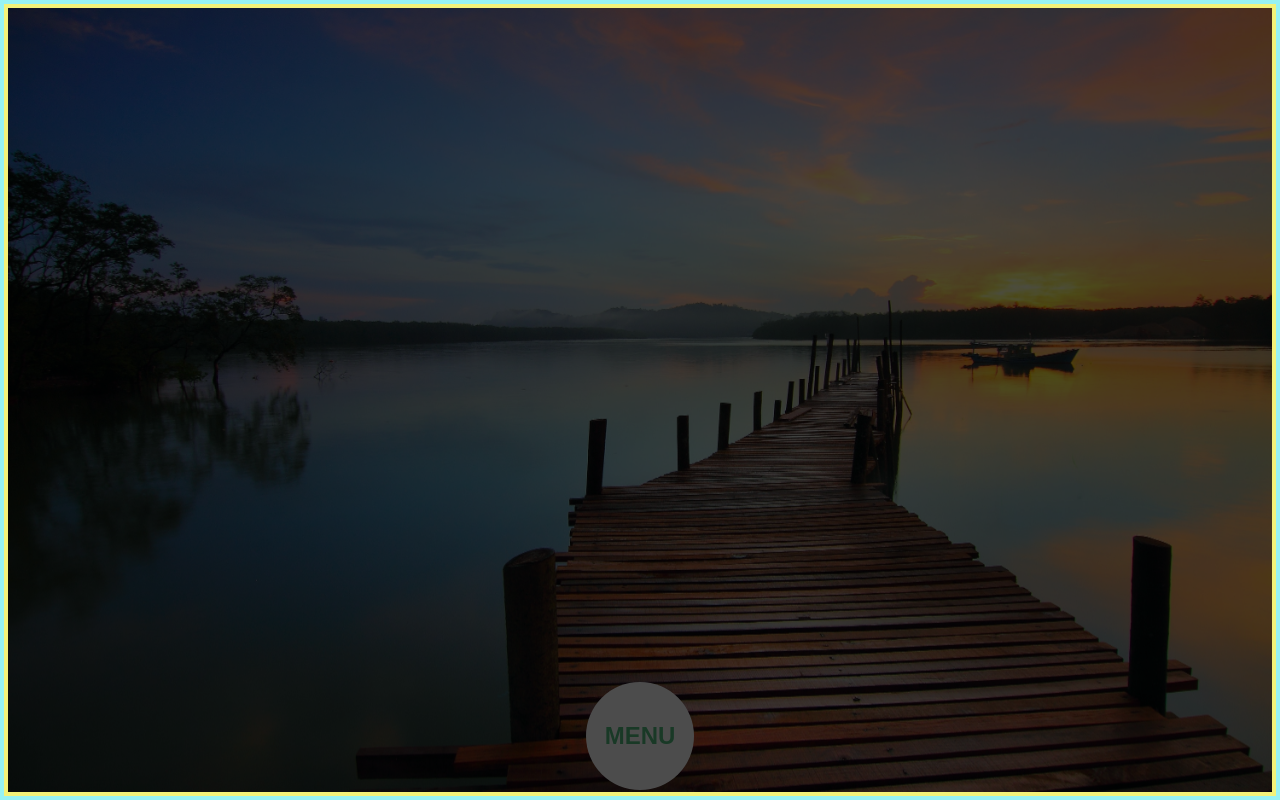
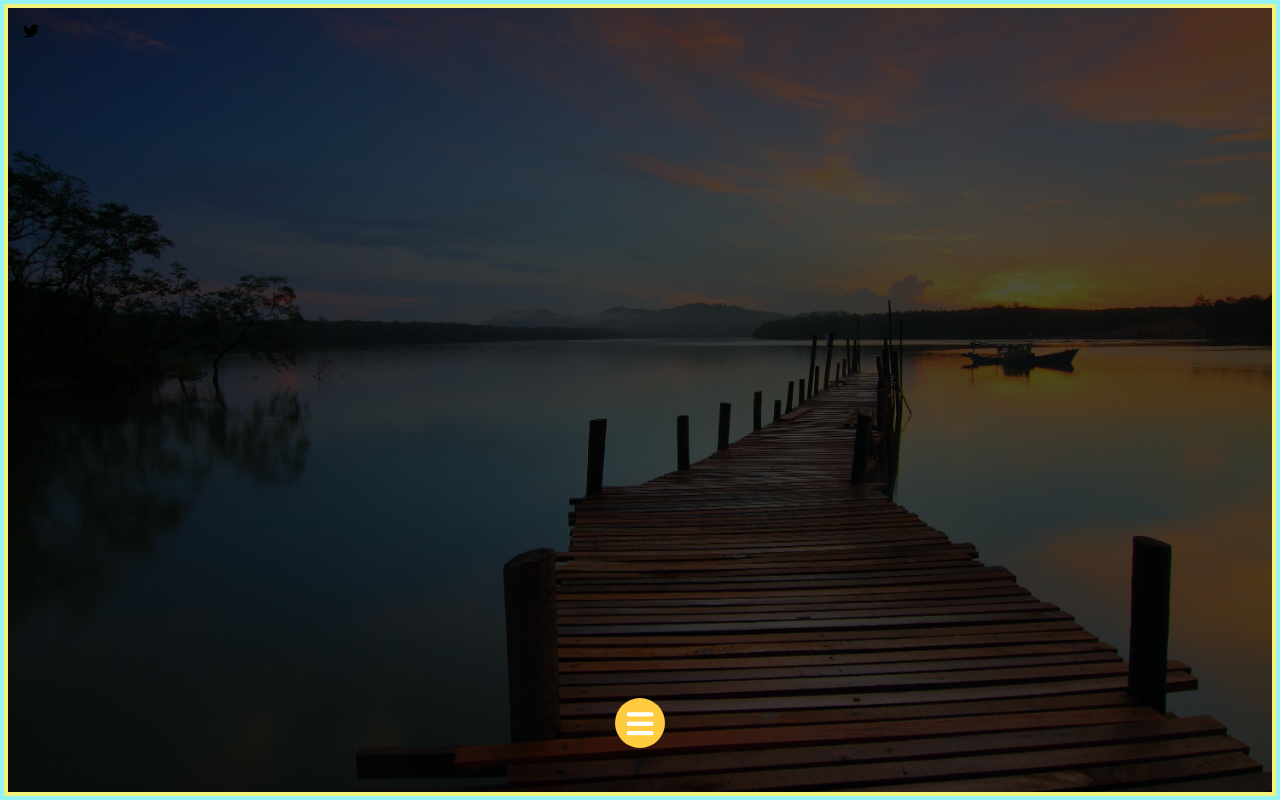
Before and after one commit to alexisprunier/highlite.news, a React (Create React App) app in the folder webapp/: page / in a window 1280 px wide. Built offline with nearby package versions, Linux system fonts and the light colour scheme.

Commit message:
Adjust menu in webapp

```diff
--- a/webapp/public/index.html
+++ b/webapp/public/index.html
@@ -7,6 +7,8 @@
 		<title>Highlite</title>
 		<link rel="shortcut icon" href="img/favicon.ico">
 		<script src="js/modernizr-2.6.2.min.js"></script>
+		<link rel="stylesheet" href="https://use.fontawesome.com/releases/v5.7.0/css/all.css"
+          integrity="sha384-lZN37f5QGtY3VHgisS14W3ExzMWZxybE1SJSEsQp9S+oqd12jhcu+A56Ebc1zFSJ" crossorigin="anonymous">
 
 	</head>
 	<body>
--- a/webapp/src/App.css
+++ b/webapp/src/App.css
@@ -16,30 +16,26 @@ html, body {
     overflow-y: hidden;
 }
 
-#app:before {
-    content:"";
-    display:block;
-    position:absolute;
-    z-index: 1;
+#container {
+    width: calc(100% - 8px);
+    height: calc(100% - 8px);
     top:4px;
     left:4px;
     right:4px;
     bottom:4px;
     border:4px solid #F3F279;
+
 }
 
-#container {
-    z-index: 6;
-    width: 100%;
-    height: 100%;
+#content {
+    width: calc(100% - 30px);
+    height: calc(100% - 215px);
+    padding: 15px 15px 200px 15px;
     background: url(/img/bg.jpg) no-repeat center center fixed;
     -webkit-background-size: cover;
     -moz-background-size: cover;
     -o-background-size: cover;
     background-size: cover;
     filter: brightness(30%);
-}
-
-#content {
     z-index: 7;
 }
--- a/webapp/src/App.jsx
+++ b/webapp/src/App.jsx
@@ -20,7 +20,7 @@ class App extends React.Component {
         return (
             <div id="container">
                 <div id="content">
-
+                    <i class="fab fa-twitter"></i>
                 </div>
                 <Menu/>
             </div>
--- a/webapp/src/component/Menu.css
+++ b/webapp/src/component/Menu.css
@@ -1,7 +1,7 @@
 
 .menu {
     position: absolute;
-    bottom: 60px;
+    bottom: 70px;
     left: 50%;
 }
 
@@ -21,22 +21,20 @@
 
 .cn-button {
     position: absolute;
-    top: 100%;
-    left: 50%;
+    top: -32px;
+    left: calc(50% - 25px);
     z-index: 11;
-    margin-top: -2.25em;
-    margin-left: -2.25em;
-    padding-top: 0em;
-    width: 4.5em;
-    height: 4.5em;
+    padding-top: 4px;
+    width: 50px;
+    height: 50px;
     border: none;
     border-radius: 50%;
     background: none;
-    background-color: #fff;
-    color: #52be7f;
+    background-color: #FFCC40;
+    color: white;
     text-align: center;
     font-weight: 700;
-    font-size: 1.5em;
+    font-size: 30px;
     text-transform: uppercase;
     cursor: pointer;
     -webkit-backface-visibility: hidden;
@@ -44,7 +42,7 @@
 
 .csstransforms .cn-wrapper {
     position: absolute;
-    top: 100%;
+    bottom: -14.3em;
     left: 50%;
     z-index: 10;
     margin-top: -13em;
@@ -97,7 +95,7 @@
 
 .csstransforms .cn-wrapper li {
     position: absolute;
-    top: 50%;
+    top: 0%;
     left: 50%;
     overflow: hidden;
     margin-top: -1.3em;
@@ -126,10 +124,10 @@
     width: 14.5em;
     height: 14.5em;
     border-radius: 50%;
-    background: #429a67;
-    background: -webkit-radial-gradient(transparent 35%, #429a67 35%);
-    background: -moz-radial-gradient(transparent 35%, #429a67 35%);
-    background: radial-gradient(transparent 35%, #429a67 35%);
+    background: #FFCC40;
+    background: -webkit-radial-gradient(transparent 35%, #FFCC40 35%);
+    background: -moz-radial-gradient(transparent 35%, #FFCC40 35%);
+    background: radial-gradient(transparent 35%, #FFCC40 35%);
     color: #fff;
     text-align: center;
     text-decoration: none;
@@ -146,9 +144,9 @@
 
 .csstransforms .cn-wrapper li a span {
     position: relative;
-    top: 1.8em;
+    top: 0.8em;
     display: block;
-    font-size: .5em;
+    font-size: 1em;
     font-weight: 700;
     text-transform: uppercase;
 }
@@ -156,9 +154,10 @@
 .csstransforms .cn-wrapper li a:hover,
 .csstransforms .cn-wrapper li a:active,
 .csstransforms .cn-wrapper li a:focus {
-    background: -webkit-radial-gradient(transparent 35%, #449e6a 35%);
-    background: -moz-radial-gradient(transparent 35%, #449e6a 35%);
-    background: radial-gradient(transparent 35%, #449e6a 35%);
+    background: -webkit-radial-gradient(transparent 35%, #FFCC40 35%);
+    background: -moz-radial-gradient(transparent 35%, #FFCC40 35%);
+    background: radial-gradient(transparent 35%, #FFCC40 35%);
+    filter: brightness(80%);
 }
 .csstransforms .cn-wrapper li a:focus {
     position: fixed; /* fix the displacement bug in webkit browsers when using tab key */
--- a/webapp/src/component/Menu.jsx
+++ b/webapp/src/component/Menu.jsx
@@ -28,19 +28,29 @@ class Menu extends React.Component {
 					className="cn-button"
 					id="cn-button"
 					onClick={this.onMenuClick}>
-					{this.state.open ? "Close": "Menu"}
+					{this.state.open ? <i class="fas fa-times"></i>: <i class="fas fa-bars"></i>}
 				</button>
 				<div
 					className={"cn-wrapper " + (this.state.open ? "opened-nav": "")}
 					id="cn-wrapper">
 					<ul>
-						<li><a href="#"><span>About</span></a></li>
-						<li><a href="#"><span>Tutorials</span></a></li>
-						<li><a href="#"><span>Articles</span></a></li>
-						<li><a href="#"><span>Snippets</span></a></li>
-						<li><a href="#"><span>Plugins</span></a></li>
-						<li><a href="#"><span>Contact</span></a></li>
-						<li><a href="#"><span>Follow</span></a></li>
+						<li><a href="https://www.youtube.com/channel/UCtqK3jsmIpnuIQT105cKr2A" target="_blank">
+							<span><i class="fab fa-youtube"></i></span></a>
+						</li>
+						<li><a href="https://twitter.com/highlitenews" target="_blank">
+							<span><i class="fab fa-twitter"></i></span></a>
+						</li>
+						<li><a href="https://www.instagram.com/highlite.news/?hl=en" target="_blank">
+							<span><i class="fab fa-instagram"></i></span></a>
+						</li>
+						<li><a href="#"><span><i class="fas fa-home"></i></span></a></li>
+						<li><a href="#"><span><i class="fas fa-person-booth"></i></span></a></li>
+						<li><a href="https://www.snapchat.com/add/highlite.news" target="_blank">
+							<span><i class="fab fa-snapchat-ghost"></i></span></a>
+						</li>
+						<li><a href="https://tiktok.com/@highlite.news" target="_blank">
+							<span><i class="fas fa-music"></i></span></a>
+						</li>
 					 </ul>
 				</div>
 			</div>
```
